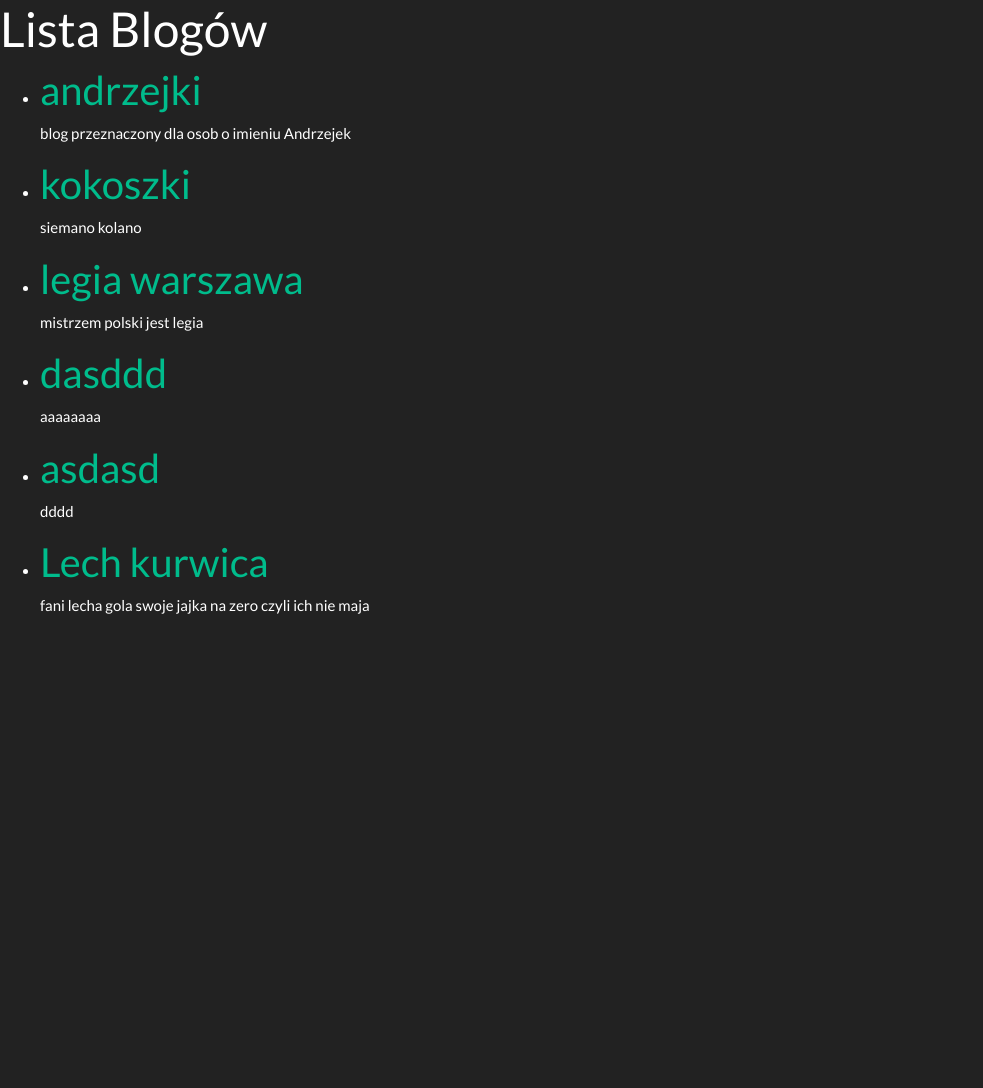
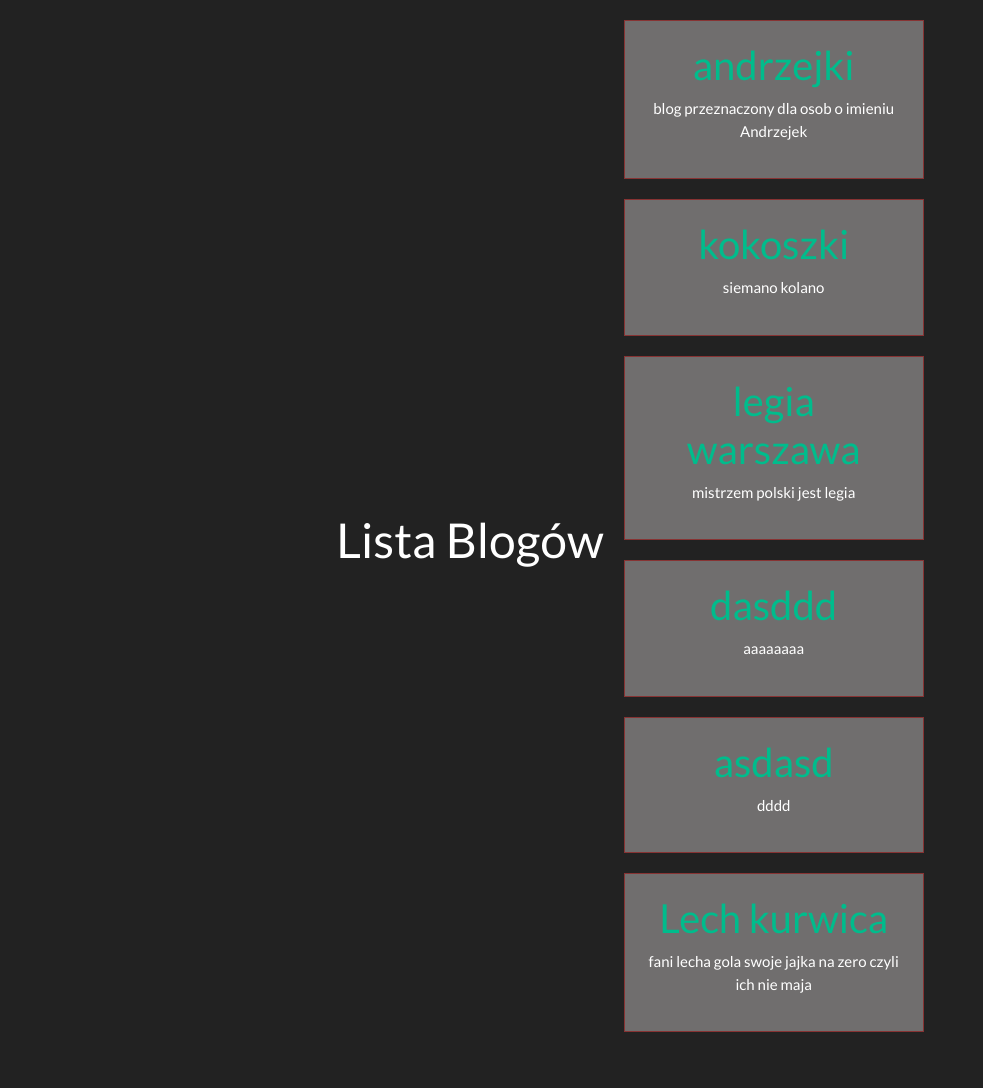
Before and after one commit to SzymonBartkowiak43/PythonBlog, a Django app: page /blogs/ in a window 1280 px wide. Shown: the whole page, without its empty margins (0-983 px from the left). Before the commit the page ends 614 px from the top, so only its background shows below. Run offline with Django 5.2, Linux system fonts and the light colour scheme; data comes from the database, SQL or seed files in the repository; both versions use the stored data as it was after the commit; some libraries are stand-ins or nearby versions.

Commit message:
css_blogi-14.06-11:56

```diff
--- a/blogi/settings.py
+++ b/blogi/settings.py
@@ -123,6 +123,7 @@ USE_TZ = True
 
 STATIC_URL = 'static/'
 
+
 # Default primary key field type
 # https://docs.djangoproject.com/en/5.0/ref/settings/#default-auto-field
 
--- a/mainapp/static/css/base.css
+++ b/mainapp/static/css/base.css
@@ -1,3 +1,19 @@
+#bg {
+    position: relative;
+    background-image: url('mainapp/static/img/plik.gif');
+}
+
+#bg::before {
+    content: "";
+    position: absolute;
+    top: 0;
+    left: 0;
+    width: 100%;
+    height: 100%;
+    background-color: rgba(0, 0, 0, 0.5); /* Przykładowy kolor tła (tu: półprzezroczysty czarny) */
+    /* Inne właściwości tła (np. rozmiar, powtarzanie) */
+}
+
 nav {
     background-color: #007bff;
     border-radius: 0 0 15px 15px;
@@ -81,7 +97,7 @@ nav a {
     bottom: 0;
     width: 100%;
     height: 35px;
-    background: #1e1e1e;
+    background: rgba(48, 48, 48, 0.7);
     border-top: 2px solid #FFFFFF;
     border-radius: 15px 15px 0 0;
     text-align: center;
--- /dev/null
+++ b/mainapp/static/css/blogi.css
@@ -0,0 +1,28 @@
+/* base.css */
+/* Dodaj do swojego pliku base.css */
+
+body {
+    font-family: Arial, sans-serif;
+    background-color: #606060;
+    display: flex;
+    justify-content: center;
+    align-items: center;
+    min-height: 100vh;
+}
+
+ul {
+    list-style: none;
+    padding: 20px ;
+    display: flex;
+    flex-direction: column;
+    align-items: center;
+}
+
+li {
+    margin-bottom: 20px;
+    border: 1px solid #873333;
+    padding: 20px;
+    background-color: #706e6e;
+    width: 300px; /* Dostosuj szerokość kwadratu */
+    text-align: center;
+}
--- a/mainapp/templates/blogi.html
+++ b/mainapp/templates/blogi.html
@@ -4,7 +4,7 @@
     <meta charset="UTF-8">
     <meta name="viewport" content="width=device-width, initial-scale=1.0">
     {% load static %}
-    <link rel="stylesheet" href="{% static 'css/base.css' %}">
+    <link rel="stylesheet" href="{% static 'css/blogi.css' %}">
     <link rel="stylesheet" href="https://cdn.jsdelivr.net/npm/bootswatch@4.5.2/dist/darkly/bootstrap.min.css" integrity="sha384-nNK9n28pDUDDgIiIqZ/MiyO3F4/9vsMtReZK39klb/MtkZI3/LtjSjlmyVPS3KdN" crossorigin="anonymous">
     <title>Lista Blogów</title>
 </head>
```
Also changed, not shown: blogi/urls.py (line endings or trailing spaces), db.sqlite3.
